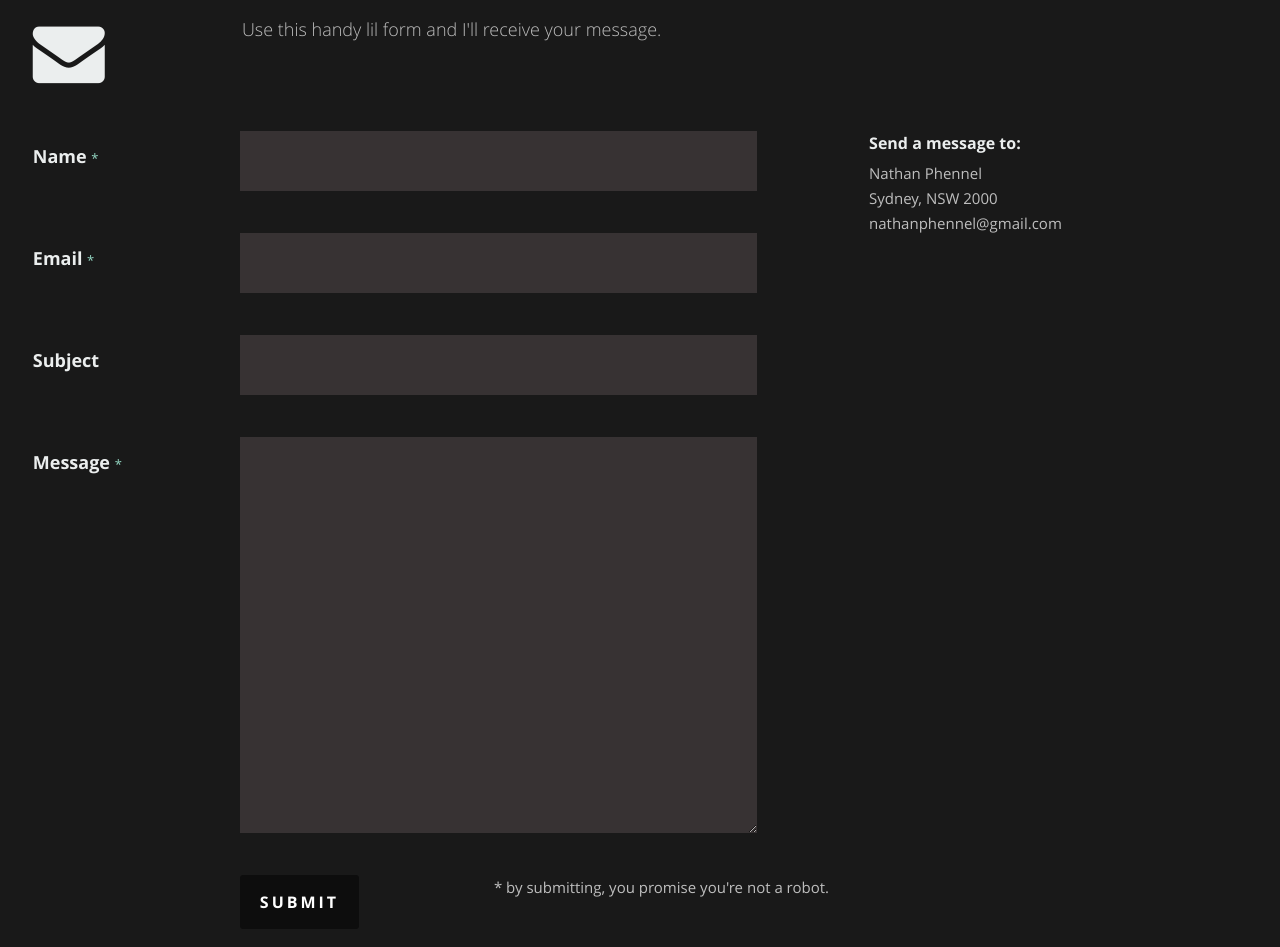
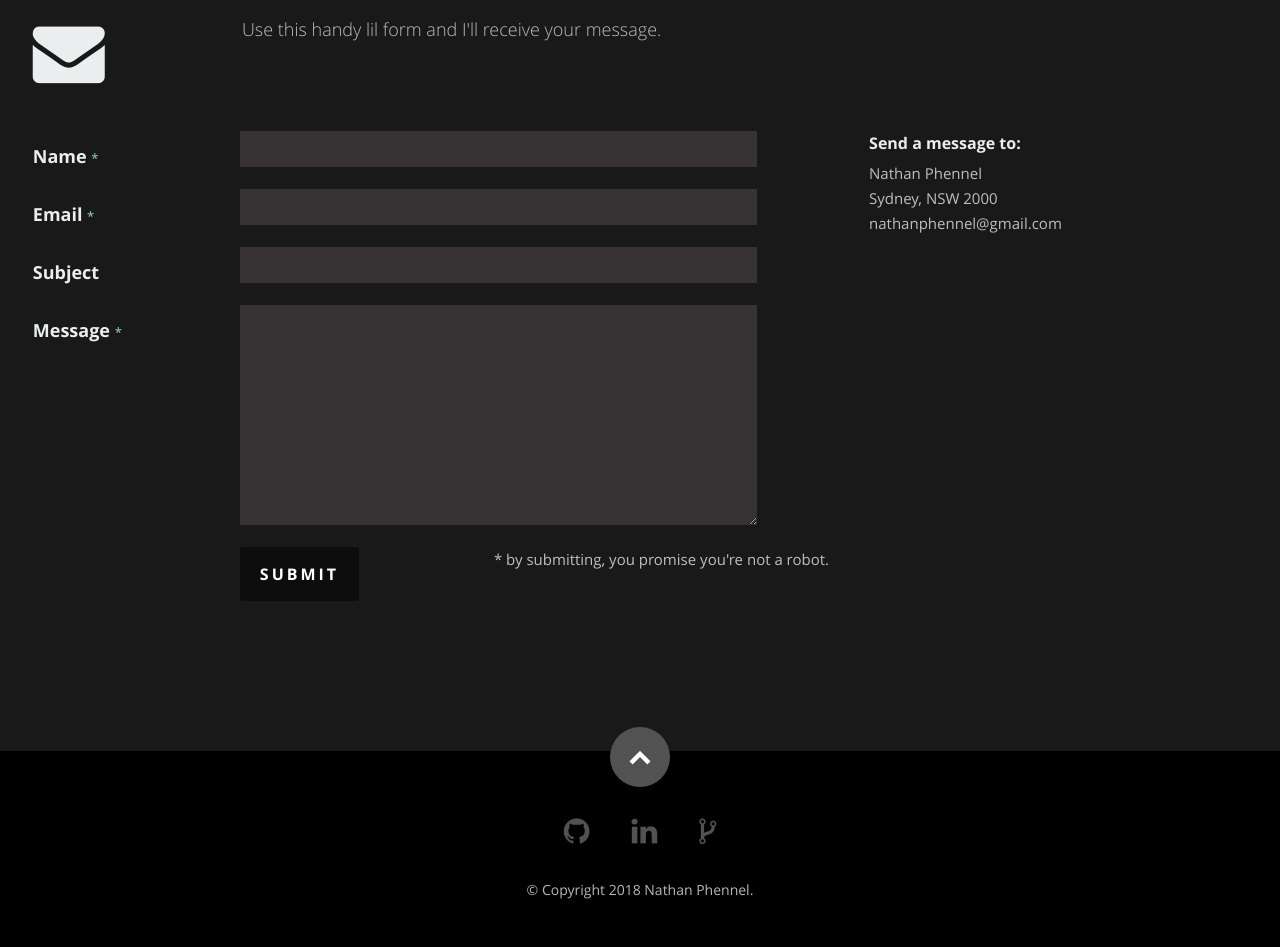
Before and after one commit to enphnt/enphnt.github.io, a React (Create React App) app: page / in a window 1280 px wide. Shown: the part 4080-5027 px from the top of the page. Built offline with nearby package versions, Linux system fonts and the light colour scheme.

Commit message:
style: reduce section height

```diff
--- a/public/css/layout.css
+++ b/public/css/layout.css
@@ -817,21 +817,21 @@ call-to-action .button {
 #contact input,
 #contact textarea,
 #contact select {
-   padding: 18px 20px;
+   padding: 8px 20px;
 	color: #eee;
 	background: #373233;
-	margin-bottom: 42px;
+	margin-bottom: 22px;
 	border: 0;
 	outline: none;
    font-size: 15px;
-   line-height: 24px;
+   line-height: 20px;
    width: 65%;
 }
 #contact input:focus,
 #contact textarea:focus,
 #contact select:focus {
 	color: #fff;
-	background-color: rgb(147, 214, 194);
+	background-color: rgb(0, 0, 0);
 }
 #contact button.submit {
 	text-transform: uppercase;
--- a/src/Components/Contact.js
+++ b/src/Components/Contact.js
@@ -60,7 +60,7 @@ class Contact extends Component {
 
                 <div>
                   <label htmlFor="contactMessage">Message <span className="required">*</span></label>
-                  <textarea cols="50" rows="15" id="contactMessage" name="contactMessage"></textarea>
+                  <textarea cols="50" rows="1" id="contactMessage" name="contactMessage"></textarea>
                 </div>
 
                 <div>
```
